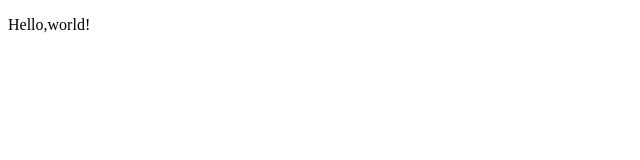
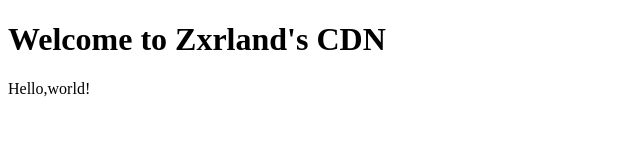
Before and after one commit to zxrpn/zxrlandcdn, a plain HTML site: page index.html in a window 1280 px wide. Shown: the whole page, without its empty margins (0-640 px from the left). Drawn offline with Linux system fonts and the light colour scheme.

Commit message:
update index

```diff
--- a/index.html
+++ b/index.html
@@ -7,10 +7,8 @@
 </head>
 
 <body>
-
-
+    <h1>Welcome to Zxrland's CDN</h1>
     <p>Hello,world!</p>
-
 </body>
 
 </html>
```
